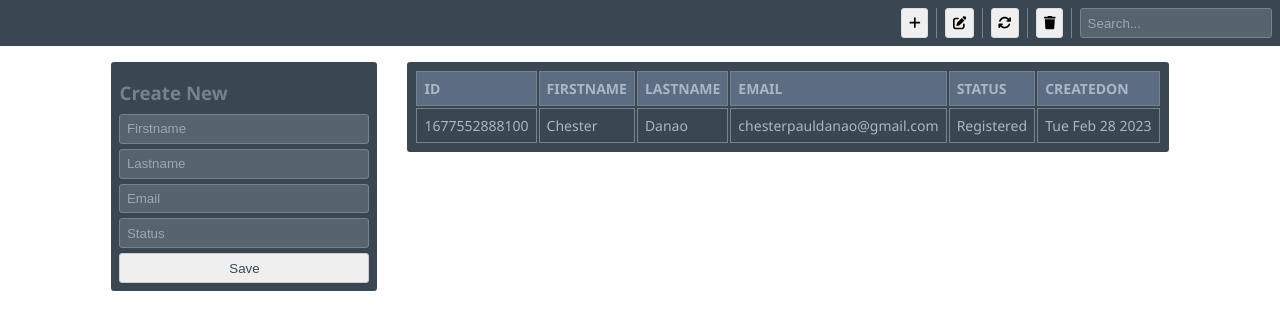
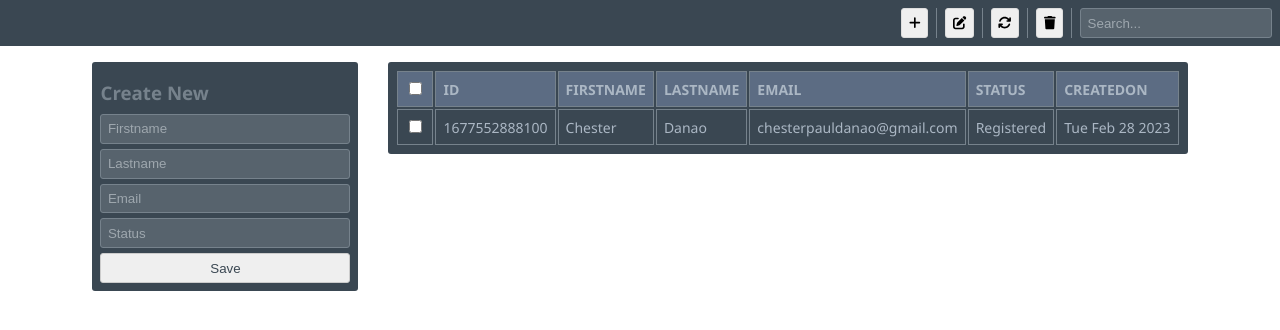
Before and after one commit to MultidimensionalLife/ui-exercise, a React (Create React App) app: page / in a window 1280 px wide. Both pictures are taken after a click on the button 914 px from the left and 23 px from the top of the page. Shown: the top 330 px of the page. Built offline with nearby package versions, Linux system fonts and the light colour scheme.

Commit message:
refactor: Add table checkboxes

```diff
--- a/src/components/atoms/Table/Table.jsx
+++ b/src/components/atoms/Table/Table.jsx
@@ -1,14 +1,25 @@
 // @flow
 
 import React from "react";
-import { useEffect, useState } from "react";
+import { useEffect, useRef, useState } from "react";
 
 import { StyledTableContainer, StyledTable } from "./Styled";
 
 type TableData = Array<{ [string]: any }>;
 
-function Table({ data }: { data: TableData }): React$Node {
+type TablePropTypes = {
+  data: TableData,
+  refKey: string,
+};
+
+function Table({ data, refKey = "id" }: TablePropTypes): React$Node {
+  const dataCheckboxRef = useRef();
+
   const [tableHeader, setTableHeader] = useState([]);
+
+  const [isSelectAllEnabled, setSelectAllEnable] = useState<boolean>(false);
+
+  const [isChecked, setChecked] = useState([]);
 
   useEffect(() => {
     if (data.length > 0) {
@@ -18,6 +29,31 @@ function Table({ data }: { data: TableData }): React$Node {
     }
   }, [data]);
 
+  useEffect(() => {
+    if (dataCheckboxRef.current) {
+      dataCheckboxRef.current.checked = isSelectAllEnabled;
+    }
+  }, [isSelectAllEnabled]);
+
+  const handOnCheckAll = (e: SyntheticInputEvent<HTMLInputElement>) => {
+    setSelectAllEnable(!isSelectAllEnabled);
+
+    setChecked(data.map((row) => row[refKey]));
+
+    if (isSelectAllEnabled) {
+      setChecked([]);
+    }
+  };
+
+  const handleOnRowCheck = (e: SyntheticInputEvent<HTMLInputElement>) => {
+    const { id, checked } = e.target;
+    setChecked([...isChecked, id]);
+    if (!checked) {
+      setChecked(isChecked.filter((ref) => ref !== id));
+      setSelectAllEnable(false);
+    }
+  };
+
   if (data.length === 0) return <></>;
 
   return (
@@ -25,6 +61,14 @@ function Table({ data }: { data: TableData }): React$Node {
       <StyledTable border={1}>
         <thead>
           <tr>
+            <th>
+              <input
+                type="checkbox"
+                name="checkall"
+                checked={isSelectAllEnabled}
+                onChange={handOnCheckAll}
+              />
+            </th>
             {tableHeader.length > 0 &&
               tableHeader.map((row) => <th key={row}>{row}</th>)}
           </tr>
@@ -32,6 +76,15 @@ function Table({ data }: { data: TableData }): React$Node {
         <tbody>
           {data.map((row, index) => (
             <tr key={index}>
+              <td>
+                <input
+                  ref={dataCheckboxRef}
+                  type="checkbox"
+                  id={row[refKey]}
+                  checked={isChecked.includes(row[refKey])}
+                  onChange={handleOnRowCheck}
+                />
+              </td>
               {tableHeader.map((header, _index) => (
                 <td key={`${index}-${_index}`}>{row[header]}</td>
               ))}
--- a/src/components/pages/Dashboard/Dashboard.jsx
+++ b/src/components/pages/Dashboard/Dashboard.jsx
@@ -102,6 +102,9 @@ function Dashboard(): React$Node {
   const handleOnFormSubmit = (e: SyntheticEvent<HTMLFormElement>) => {
     if (!isValidFields(userInfo)) {
       setError(true);
+      if (isInit) {
+        setInit(false);
+      }
     } else {
       dispatch(create(userInfo));
       setUserInfo(defaultValue);
@@ -113,8 +116,6 @@ function Dashboard(): React$Node {
   };
 
   useEffect(() => {
-    console.log(userInfo);
-    console.log(isValidFields(userInfo));
     setError(!isValidFields(userInfo));
   }, [userInfo]);
 
@@ -128,7 +129,7 @@ function Dashboard(): React$Node {
             <StyledErrorCard>
               <p>
                 There was a problem with your inputs. <br />
-                Please try again later. dsadasdasdas asd asd asd asd asd
+                Please try again later.
               </p>
             </StyledErrorCard>
           )}
@@ -169,7 +170,7 @@ function Dashboard(): React$Node {
           </Form>
         </FormContainer>
         <VerticalDivider />
-        <Table data={users.data} />
+        <Table data={users.data} refKey="id" />
       </Container>
     </>
   );
```
